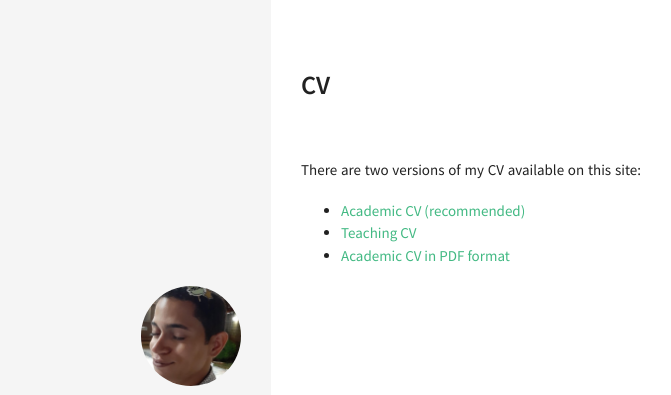
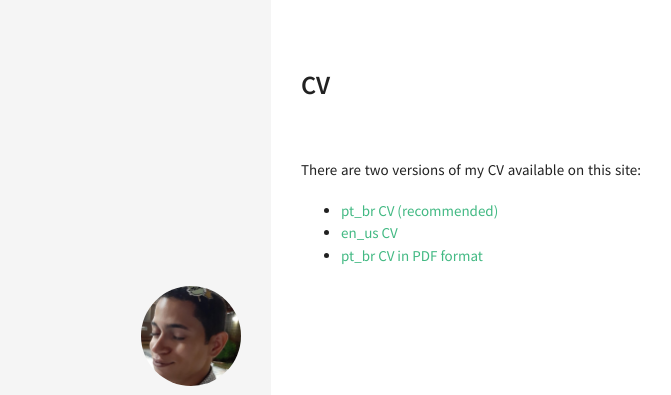
Before and after one commit to z0del/davewhipp.github.io, a Jekyll site: the page built from cv.md, in a window 1280 px wide. Shown: the top 395 px of the page, without its empty margins (49-720 px from the left). Built offline with Jekyll 4.4.1, drawn with Linux system fonts in a browser that asks for light colours.

Commit message:
Update cv.md

```diff
--- a/cv.md
+++ b/cv.md
@@ -5,6 +5,6 @@ permalink: /cv/
 ---
 There are two versions of my CV available on this site:
 
-- [Academic CV (recommended)](cv-pt_br)
-- [Teaching CV](cv-en_us)
-- [Academic CV in PDF format](pdf/myCV.pdf)
+- [pt_br CV (recommended)](cv-pt_br)
+- [en_us CV](cv-en_us)
+- [pt_br CV in PDF format](pdf/myCV.pdf)
```
